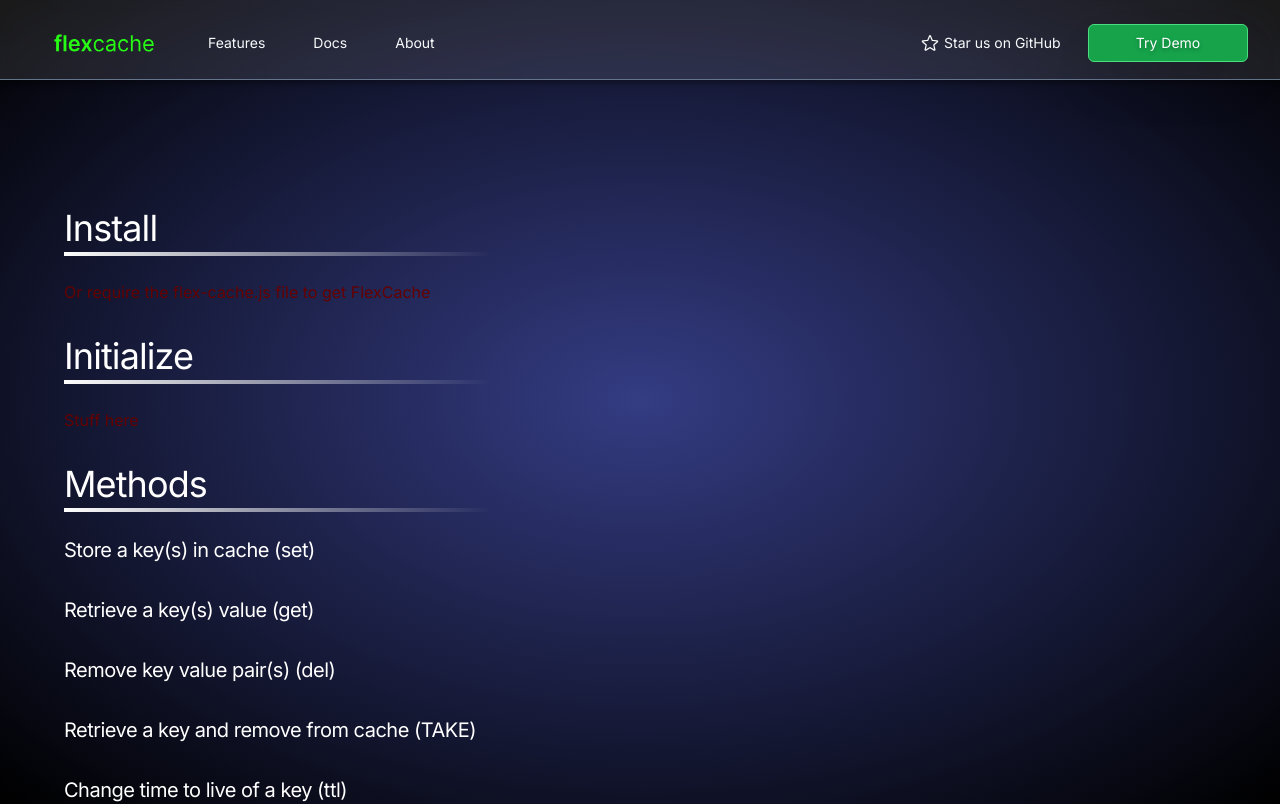
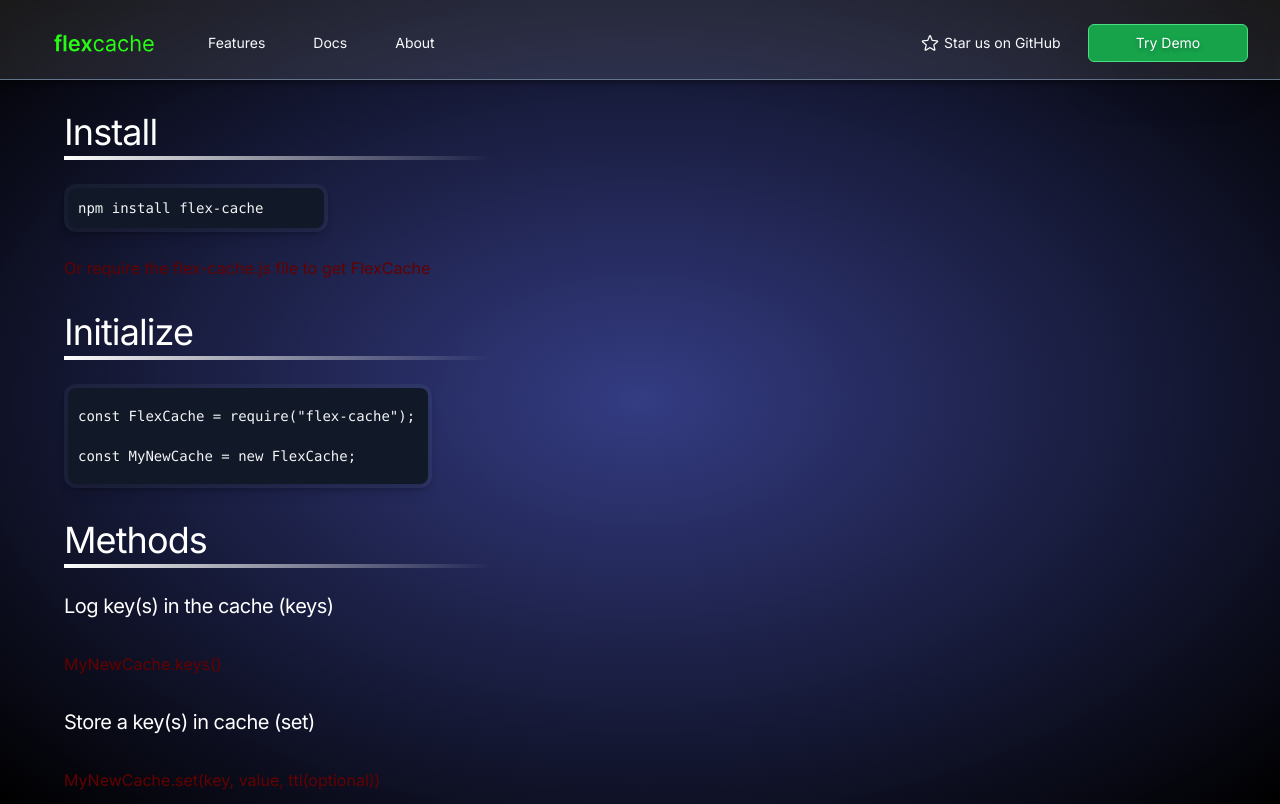
Before and after one commit to oslabs-beta/flexcache, a Next.js app in the folder my-app/: page /docs in a window 1280 px wide. Shown: the top 804 px of the page. Built offline with nearby package versions, Linux system fonts and the light colour scheme.

Commit message:
checkout dev

```diff
--- a/my-app/src/app/(pages)/docs/page.tsx
+++ b/my-app/src/app/(pages)/docs/page.tsx
@@ -3,31 +3,59 @@ import React from "react";
 export default function Page() {
   return (
 		<div className="pl-16">
-			<br />
-			<br />
-			<br />
-			<br />
 			<p className="my-8 text-6xl tracking-tight text-white sm:text-4xl">
 				Install
 				<div className="absolute mt-1 w-1/3 h-1 bg-gradient-to-r from-white to-transparent"></div>
 			</p>
+				<div className="p-1 bg-slate-500/[.12] rounded-xl shadow-md" style={{ width: "16.5rem" }}>
+          <div className="bg-gray-900 h-10 w-64 rounded-lg shadow-lg relative">
+            <pre className="text-gray-100 text-sm" style={{
+              fontFamily: "Menlo, monospace",
+              position: "relative",
+              top: "50%",
+              transform: "translateY(-50%)",
+              left: "10px"
+            }}>
+              npm install flex-cache
+            </pre>
+          </div>
+        </div>
+			<br />
 			<p>Or require the flex-cache.js file to get FlexCache</p>
 			<p className="my-8 text-6xl tracking-tight text-white sm:text-4xl">
 				Initialize
 				<div className="absolute mt-1 w-1/3 h-1 bg-gradient-to-r from-white to-transparent"></div>
 			</p>
-			<p>Stuff here</p>
+			<div className="p-1 bg-slate-500/[.12] rounded-xl shadow-md" style={{ width: "23rem" }}>
+          <div className="bg-gray-900 rounded-lg shadow-lg relative" style={{ height: "6rem", width: "22.5rem" }}>
+            <pre className="text-gray-100 text-sm" style={{
+              fontFamily: "Menlo, monospace",
+              position: "relative",
+              top: "50%",
+              transform: "translateY(-50%)",
+              left: "10px"
+            }}>
+							const FlexCache = require("flex-cache");
+							<br />
+							<br />
+							const MyNewCache = new FlexCache;
+            </pre>
+          </div>
+        </div>
 			<p className="my-8 text-6xl tracking-tight text-white sm:text-4xl">
 				Methods
 				<div className="absolute mt-1 w-1/3 h-1 bg-gradient-to-r from-white to-transparent"></div>
 			</p>
+			<p className="my-8 text-6xl tracking-tight text-white sm:text-xl">Log key(s) in the cache (keys)</p>
+			  <p>MyNewCache.keys()</p>
 			<p className="my-8 text-6xl tracking-tight text-white sm:text-xl">Store a key(s) in cache (set)</p>
+				<p>MyNewCache.set(key, value, ttl(optional))</p>
 			<p className="my-8 text-6xl tracking-tight text-white sm:text-xl">Retrieve a key(s) value (get)</p>
+				<p>MyNewCache.get(key)</p>
 			<p className="my-8 text-6xl tracking-tight text-white sm:text-xl">Remove key value pair(s) (del)</p>
 			<p className="my-8 text-6xl tracking-tight text-white sm:text-xl">Retrieve a key and remove from cache (TAKE)</p>
 			<p className="my-8 text-6xl tracking-tight text-white sm:text-xl">Change time to live of a key (ttl)</p>
 			<p className="my-8 text-6xl tracking-tight text-white sm:text-xl">Log time to live of a key (getTtl)</p>
-			<p className="my-8 text-6xl tracking-tight text-white sm:text-xl">Log key(s) in the cache (keys)</p>
 			<p className="my-8 text-6xl tracking-tight text-white sm:text-xl">Log whether or not key exist in cache (has)</p>
 			<p className="my-8 text-6xl tracking-tight text-white sm:text-xl">Log the stats of the cache (getStats)</p>
 			<p className="my-8 text-6xl tracking-tight text-white sm:text-xl">Empty cache stats(flushStats)</p>
--- a/my-app/src/app/page.tsx
+++ b/my-app/src/app/page.tsx
@@ -86,12 +86,12 @@ export default function Hero() {
       <Features />
       <p className="mt-2 text-3xl font-bold tracking-tight text-slate-200 sm:text-4xl ml-32">Get Started</p>
       {/* Get Started/ Terminal */}
-      {/* <div ref={terminalRef}>
+      <div ref={terminalRef}>
         {isTerminalVisible && <Terminal />}
-      </div> */}
+      </div>
       {/* Team Section */}
       {/* <GetStarted /> */}
-      {/* <Team /> */}
+      <Team />
     </div>
   );
 }
--- a/my-app/src/components/Copy.tsx
+++ b/my-app/src/components/Copy.tsx
@@ -3,8 +3,6 @@ import React from "react";
 
 import SecondaryButtonRightIcon from "./SecondaryButtonRightIcon";
 import { Square2StackIcon, CheckCircleIcon } from '@heroicons/react/24/outline';
-// import { ClipboardDocumentIcon, ClipboardDocumentCheckIcon, ChatBubbleBottomCenterIcon } from "@heroicons/react/20/solid";
-
 
 export default function Copy() {
 
```
